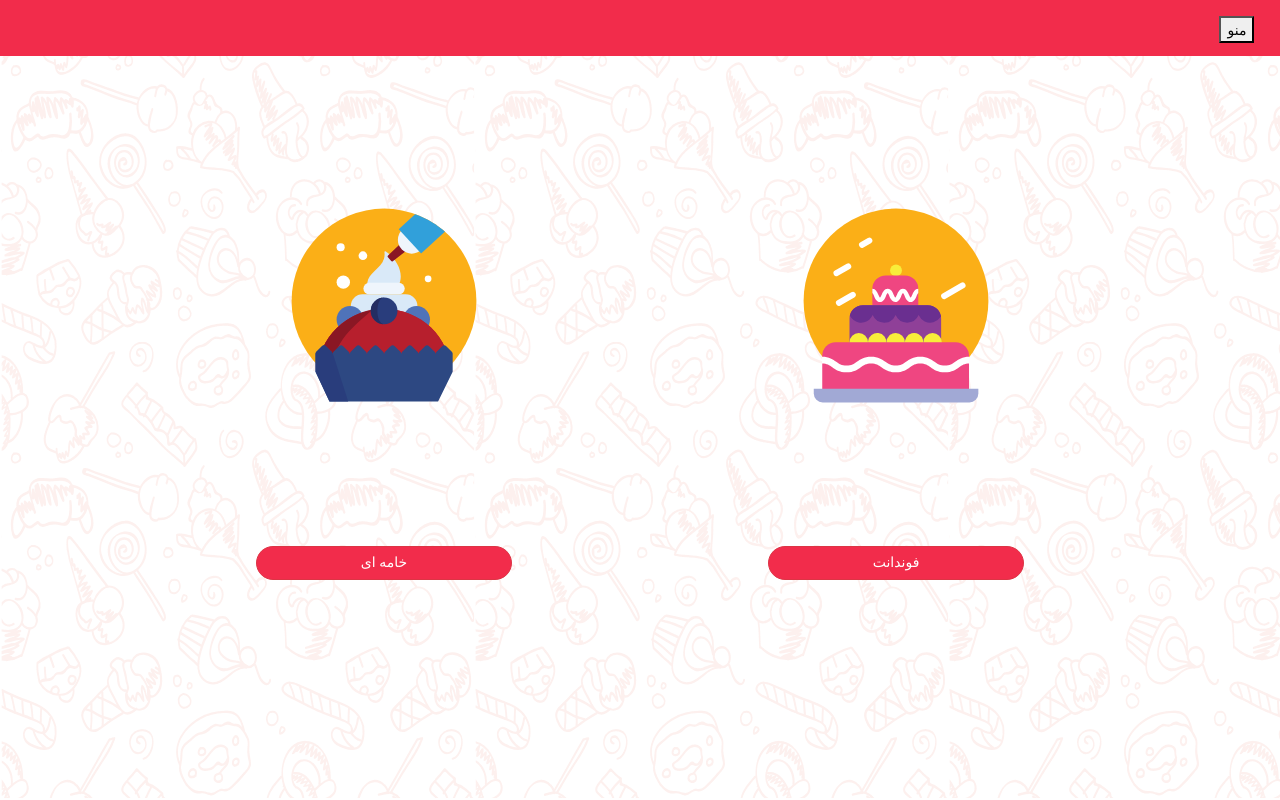
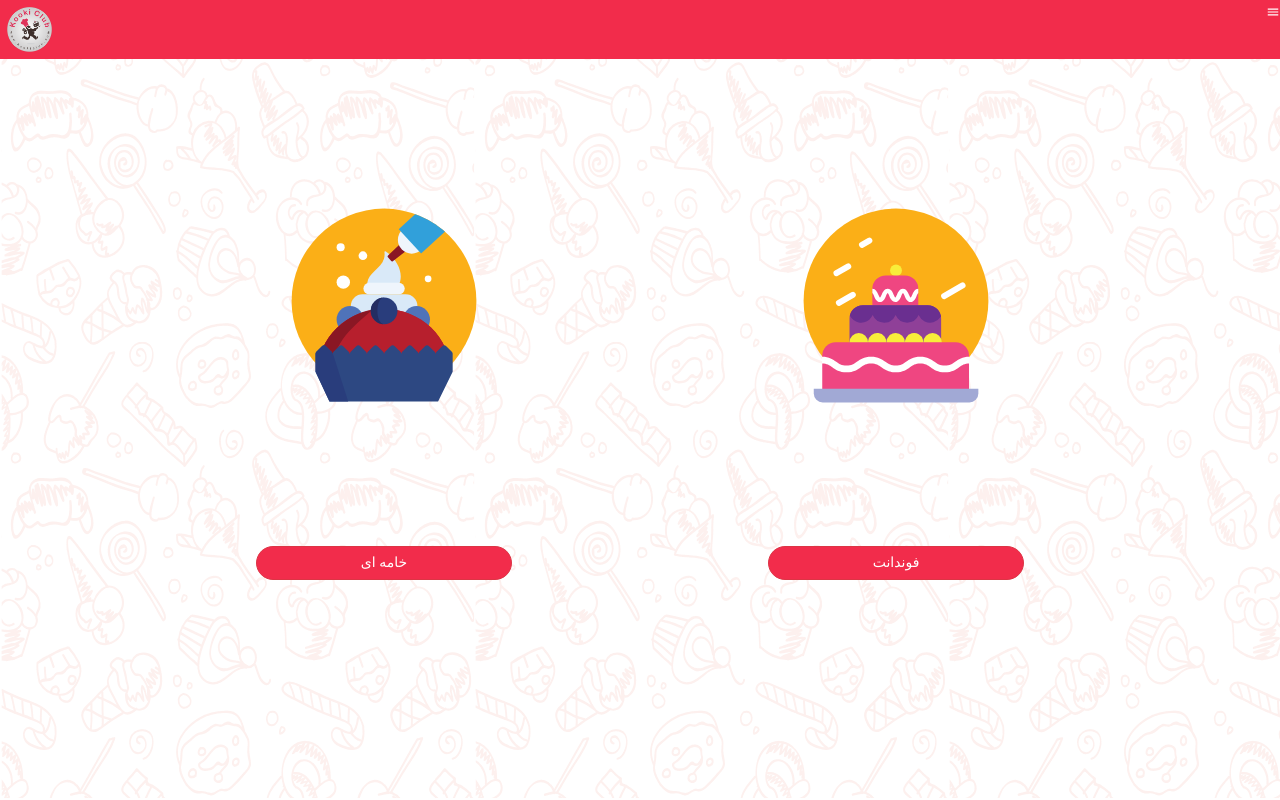
Before and after one commit to Doktor7/KeiketoBesaz-kookiclub, a React app: page /kindofkeik in a window 1280 px wide. Built offline with nearby package versions, Linux system fonts and the light colour scheme.

Commit message:
Change Navbar to fixed

```diff
--- a/public/index.html
+++ b/public/index.html
@@ -14,6 +14,9 @@
       manifest.json provides metadata used when your web app is installed on a
       user's mobile device or desktop. See https://developers.google.com/web/fundamentals/web-app-manifest/
     -->
+    <link rel="stylesheet" href="https://maxcdn.bootstrapcdn.com/bootstrap/3.4.0/css/bootstrap.min.css">
+    <script src="https://ajax.googleapis.com/ajax/libs/jquery/3.4.1/jquery.min.js"></script>
+    <script src="https://maxcdn.bootstrapcdn.com/bootstrap/3.4.0/js/bootstrap.min.js"></script>
     <link rel="manifest" href="%PUBLIC_URL%/manifest.json" />
     <!--
       Notice the use of %PUBLIC_URL% in the tags above.
--- a/src/components/Navbar/Navbar.js
+++ b/src/components/Navbar/Navbar.js
@@ -1,11 +1,16 @@
 import React from 'react';
 import "./Navbar.scss";
+import LOGO from "../../assets/logo.png";
+// import "../../assets/js/plugins/@fortawesome/fontawesome-free/css/all.min.css";
+// import "./assets/js/plugins/nucleo/css/nucleo.css";
+import {IoMdMenu} from "react-icons/io";
 const NavbarComponent = () => {
     return (
         <div className="NavbarTop">
-            <button className={"bar-button"} type="button" >
-                منو
-            </button>
+            <img width={"3.5%"} className="ml-2 py-2" alt={"keiketoBesaz"} src = {LOGO}/>
+            <div className="float-right h-auto" >
+                <IoMdMenu className="MenuBar"/>
+            </div>
         </div>
     );
 };
--- a/src/components/Navbar/Navbar.scss
+++ b/src/components/Navbar/Navbar.scss
@@ -11,8 +11,12 @@
   top: 0;
   left: 0;
   z-index: 1;
-  height: 7%;
+  height: auto;
   width: 100%;
   background-size: cover;
   background-color: #f22c4b;
 }
+
+.MenuBar {
+  color: #fff;
+}
```
Also changed, not shown: src/assets/Logo Kookiclub.svg (added), src/assets/logo.png (added).
